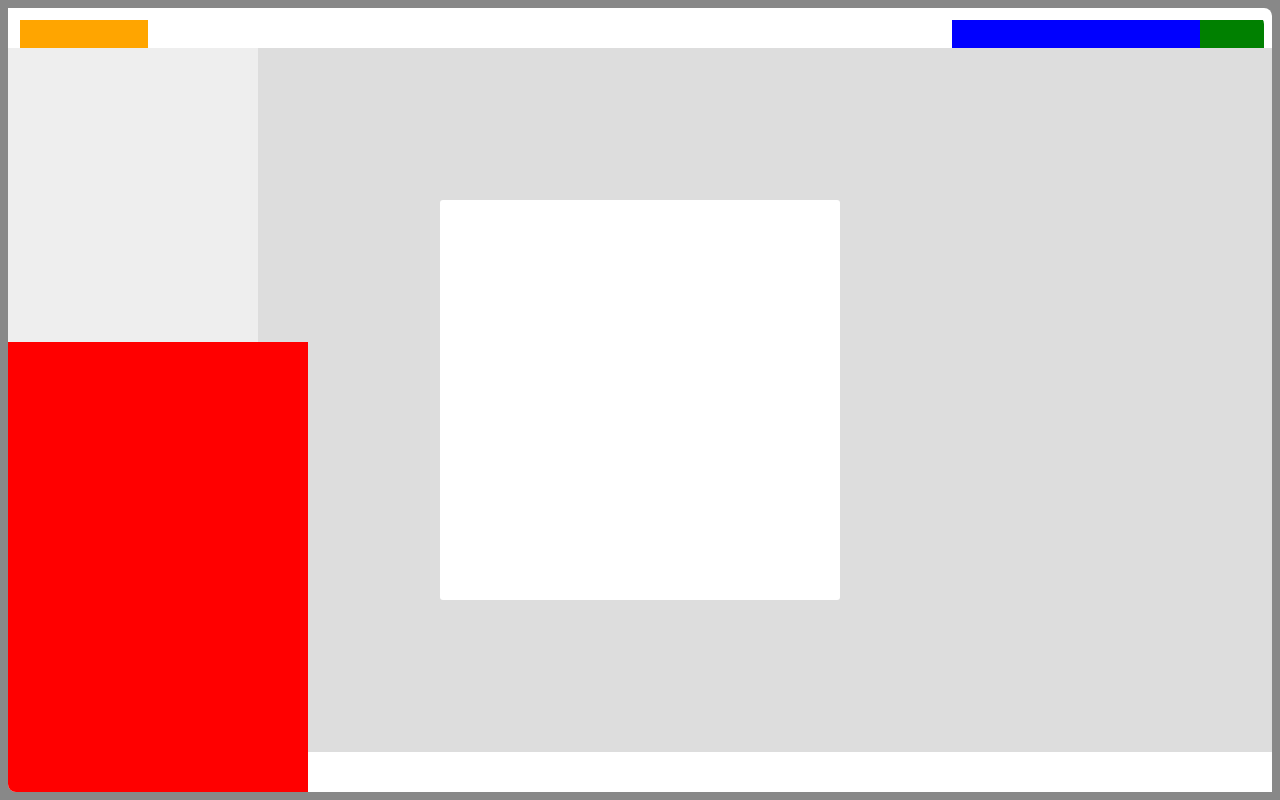
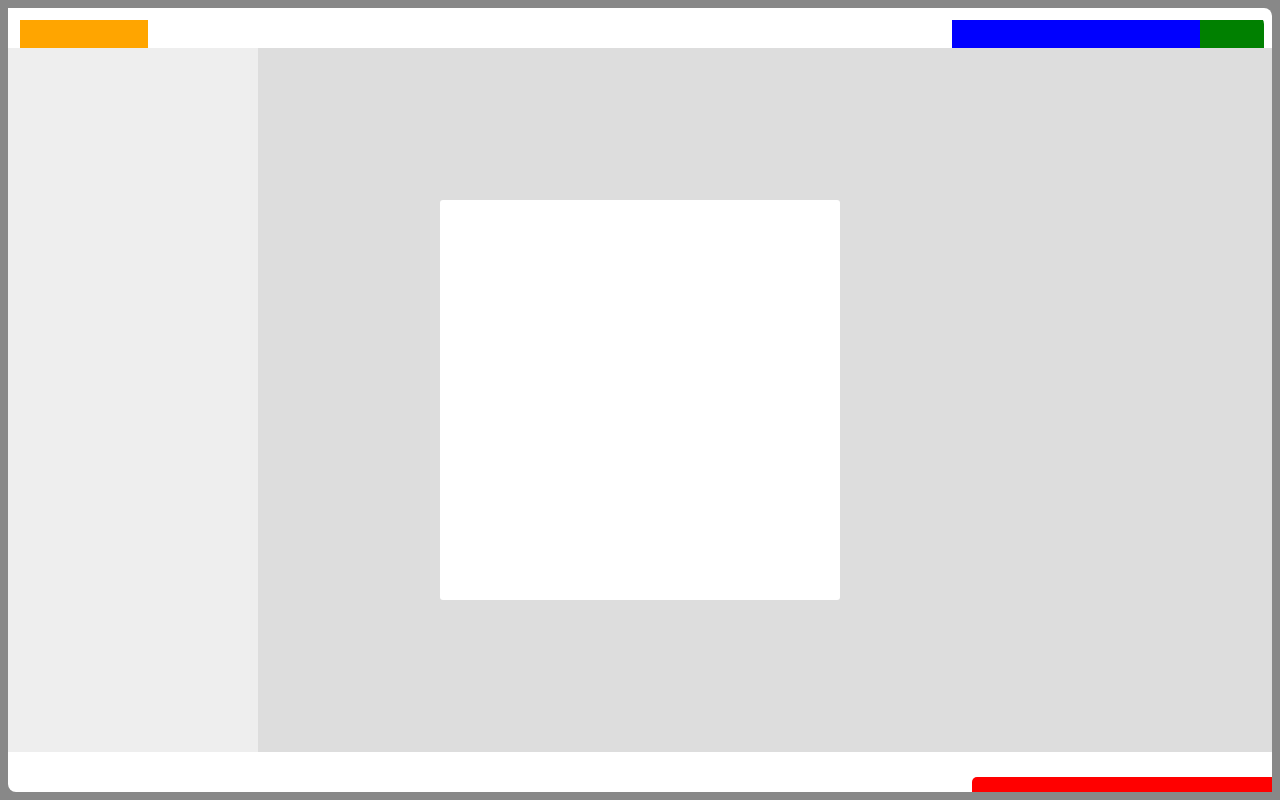
Before and after one commit to miumiu0917/spa, a plain HTML site: page www/index.html in a window 1280 px wide. Drawn offline with nearby package versions, Linux system fonts and the light colour scheme.

Commit message:
クリックイベントの付与

```diff
--- a/www/css/spa.shell.css
+++ b/www/css/spa.shell.css
@@ -77,10 +77,12 @@
 
  .spa-shell-chat {
    bottom: 0;
-   left: 0;
+   right: 0;
    width: 300px;
    height: 15px;
+   cursor: pointer;
    background: red;
+   border-radius: 5px 0 0 0;
    z-index: 1;
  }
 
--- a/www/js/spa.shell.js
+++ b/www/js/spa.shell.js
@@ -19,11 +19,16 @@ spa.shell = (function() {
     chat_extend_time: 1000,
     chat_retract_time: 300,
     chat_extend_height: 450,
-    chat_retract_height: 15
+    chat_retract_height: 15,
+    chat_extend_title: 'Click to retract',
+    chat_retracted_title: 'Click to extend'
   },
-  stateMap = { $container: null },
+  stateMap = {
+    $container: null,
+    is_chat_retracted: true
+  },
   jqueryMap = {},
-  setJqueryMap, initModule, toggleChat;
+  setJqueryMap, initModule, toggleChat, onClickChat;
 
   setJqueryMap = function() {
     var $container = stateMap.$container;
@@ -47,6 +52,10 @@ spa.shell = (function() {
         { height: configMap.chat_extend_height },
         configMap.chat_extend_time,
         function() {
+          jqueryMap.$chat.attr(
+            'title', configMap.chat_extend_title
+          );
+          stateMap.is_chat_retracted = false;
           if(callback) { callback(jqueryMap.$caht); }
         }
       );
@@ -57,10 +66,19 @@ spa.shell = (function() {
       { height: configMap.chat_retract_height },
       configMap.chat_retract_time,
       function() {
+        jqueryMap.$chat.attr(
+          'title', configMap.chat_retracted_title
+        );
+        stateMap.is_chat_retracted = true;
         if(callback) { callback(jqueryMap.$caht); }
       }
     );
     return true;
+  };
+
+  onClickChat = function(event) {
+    toggleChat(stateMap.is_chat_retracted);
+    return false;
   };
 
   initModule = function($container) {
@@ -68,8 +86,10 @@ spa.shell = (function() {
     $container.html(configMap.main_html);
     setJqueryMap();
 
-    setTimeout(function() {toggleChat(true)}, 3000);
-    setTimeout(function() {toggleChat(false)}, 8000);
+    stateMap.is_chat_retracted = true;
+    jqueryMap.$chat
+    .attr('title', configMap.chat_retracted_title)
+    .click(onClickChat);
   };
 
   return { initModule: initModule };
```
